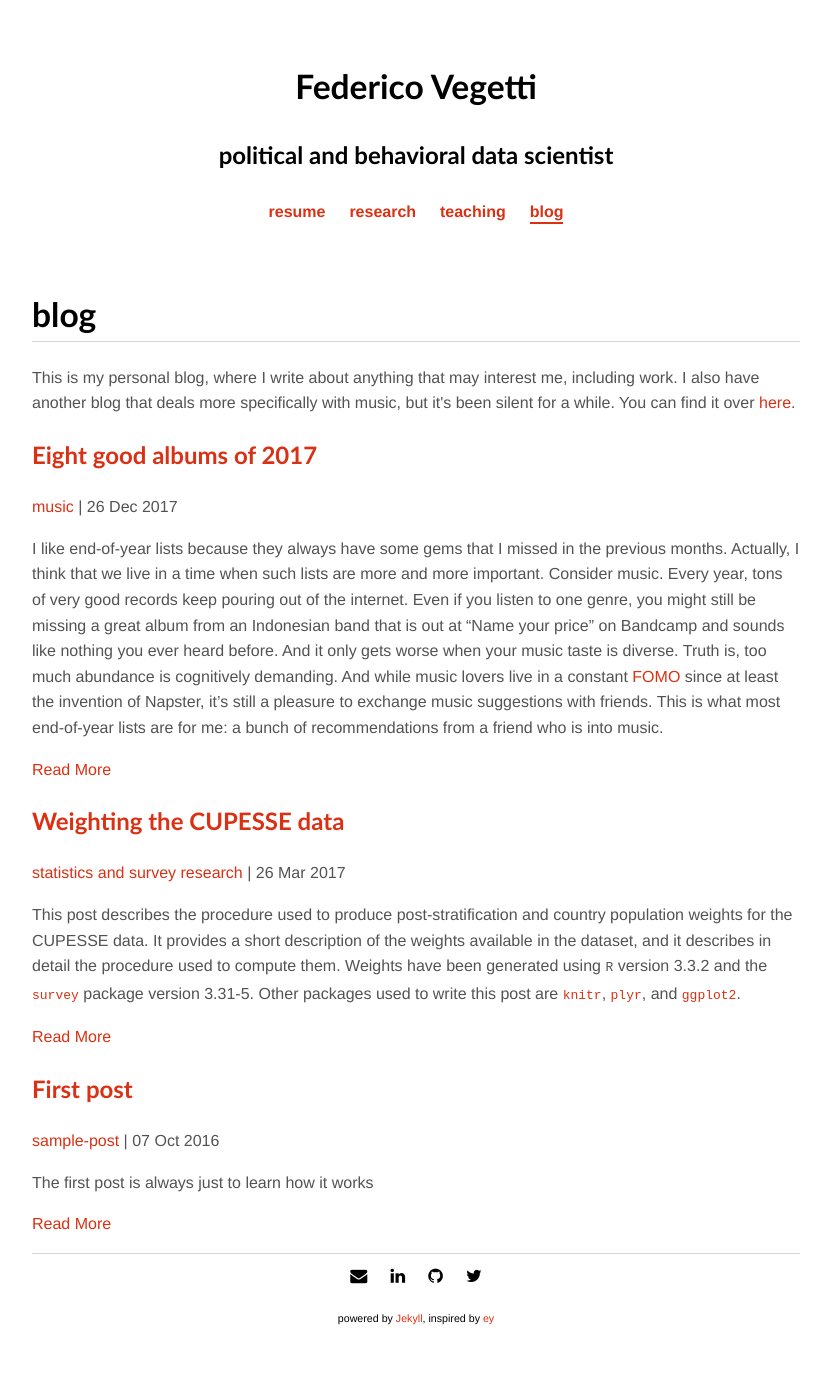
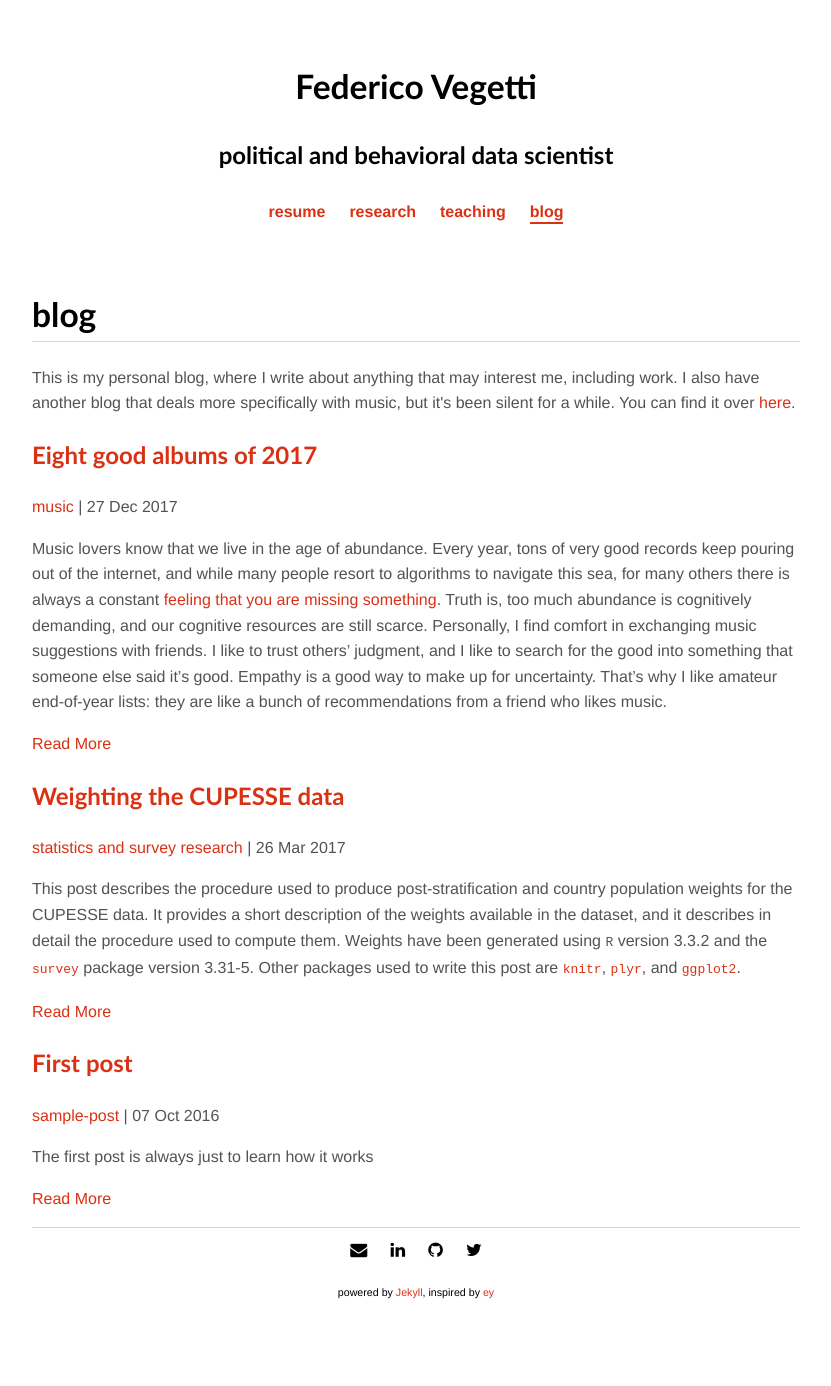
Before and after one commit to federicovegetti/federicovegetti.github.io, a Jekyll site: the page built from blog/index.html, in a window 1280 px wide. Shown: the whole page, without its empty margins (224-1055 px from the left). Built offline with Jekyll 4.4.1, drawn with Linux system fonts in a browser that asks for light colours; the list of posts is cut into pages by our own code; after the commit the page ends 1360 px from its top, so only the background shows below that.

Commit message:
update post

```diff
--- a/_posts/2017-12-26-best-music.md
+++ b/_posts/2017-12-27-best-music.md
@@ -1,20 +1,20 @@
 ---
 layout: post
 title: "Eight good albums of 2017"
-date: 2017-12-26
+date: 2017-12-27
 category: music
 ---
 
-I like end-of-year lists because they always have some gems that I missed in the previous months. Actually, I think that we live in a time when such lists are more and more important. Consider music. Every year, tons of very good records keep pouring out of the internet. Even if you listen to one genre, you might still be missing a great album from an Indonesian band that is out at "Name your price" on Bandcamp and sounds like nothing you ever heard before. And it only gets worse when your music taste is diverse. Truth is, too much abundance is cognitively demanding. And while music lovers live in a constant [FOMO](https://en.wikipedia.org/wiki/Fear_of_missing_out){:target="_blank"} since at least the invention of Napster, it's still a pleasure to exchange music suggestions with friends. This is what most end-of-year lists are for me: a bunch of recommendations from a friend who is into music.
+Music lovers know that we live in the age of abundance. Every year, tons of very good records keep pouring out of the internet, and while many people resort to algorithms to navigate this sea, for many others there is always a constant [feeling that you are missing something](https://en.wikipedia.org/wiki/Fear_of_missing_out){:target="_blank"}. Truth is, too much abundance is cognitively demanding, and our cognitive resources are still scarce. Personally, I find comfort in exchanging music suggestions with friends. I like to trust others' judgment, and I like to search for the good into something that someone else said it's good. Empathy is a good way to make up for uncertainty. That's why I like amateur end-of-year lists: they are like a bunch of recommendations from a friend who likes music.
 
-(Of course, there are also lists that aim at naming the "objectively" best records of the year: usually they all have the same records in them, and usually 90% of those records you already know. To keep the metaphor going, that's like that friend who thinks that talking about music is all about reputation-building through signaling musical sophistication. This post here doesn't aim that high.)
+Of course, there are also professional lists that aim at naming the objectively best records of the year, but they all have the same records in them, and usually it's all stuff that I already know. To keep the metaphor going, that's like that friend who thinks that talking about music is all about reputation-building through signaling musical knowledge or sophistication. I can't empathize with those people.
 
-This list here is neither about the "best albums of 2017", nor about "my favorite albums of 2017". These are just some albums that came out in 2017 and I liked a lot, and I'm recommending to you, my friend. The order in which they appear is rigorously alphabetic. Also, they are all Italian bands, and they all came out on independent record labels. You are not going to find these albums on most other lists that you'll read this year.
+This list here is neither about the "*objectively best albums of 2017*", nor about "*my favorite albums of 2017*". These are just some albums that I liked a lot and I feel like recommending to my music friends. The order in which they appear is rigorously alphabetic. Also, they are all Italian bands, and they all came out on independent record labels. You won't find these albums on most other lists that you'll read these days.
 
 
 # Bennett - Bennett
 <iframe style="border: 0; width: 100%; height: 120px;" src="https://bandcamp.com/EmbeddedPlayer/album=3440629513/size=large/bgcol=ffffff/linkcol=0687f5/tracklist=false/artwork=small/transparent=true/" seamless><a href="http://toloselatrack.bandcamp.com/album/bennett">Bennett by Bennett</a></iframe>
-When this album came out back in June, I kept on playing it on repeat for a few days. This is a great summer record, one that you want to play super loud in your car while driving with an open window. It's both heavy and sludgy like an elephant, and catchy as hell. 90% of the job is done by the guitars. They manage to create a huge wall of sound that gives the record its majestic impact, and they also deliver most of the hooks. The vocals are angry, but in a motivating way. And there is a melodic thread going through every song that makes them personal and recognizable. It reminded me of the video "Fat kid gets revenge" that went viral a few years ago: it's slow, it's powerful, and it feels so *good*.
+When this album came out back in June, I kept on playing it on repeat for a few days. This is a great summer record, one that you want to play super loud in your car while driving with an open window. It's both heavy and sludgy like an elephant, and catchy as hell. 90% of the job is done by the guitars. They manage to create a huge wall of sound that gives the record its majestic impact, and they also deliver most of the hooks. The vocals are angry, but in a motivating way. And there is a melodic thread going through every song that makes their sound very personal and recognizable. It reminded me of the video "Fat kid gets revenge" that went viral a few years ago: it's slow, it's powerful, and it feels so *good*.
 
 **Label**: To lose la track
 
@@ -31,7 +31,7 @@
 
 # Destroy All Gondolas - Laguna di Satana
 <iframe style="border: 0; width: 100%; height: 120px;" src="https://bandcamp.com/EmbeddedPlayer/album=1878456392/size=large/bgcol=ffffff/linkcol=0687f5/tracklist=false/artwork=small/transparent=true/" seamless><a href="http://destroyallgondolas.bandcamp.com/album/laguna-di-satana">Laguna Di Satana by Destroy All Gondolas</a></iframe>
-I like to think of Destroy All Gondolas as a group of men who got sick of hearing the Pulp Fiction theme in every rock bar in Venice, and one day said "You know what? Let's make a band that sounds exactly like this, but thrash metal!" The result is a mix between surf and rock'n'roll, played twice the speed with heavy distortion. And yes, it is as awesome as it sounds. Not much more to say, just a super funny record. If someone in Quentin Tarantino's gang would ever decide to make a new *Grindhouse* movie, Destroy All Gondolas should make the soundtrack.
+I like to think of Destroy All Gondolas as a group of men who got sick of hearing the Pulp Fiction theme in every rock bar in Venice, and one day said "*You know what? Let's make a band that sounds exactly like this, but thrash metal!*" The result is a mix between surf and rock'n'roll, played twice the speed with heavy distortion. And yes, it is as awesome as it sounds. Not much more to say, just a super funny record. If someone in Quentin Tarantino's gang would ever decide to make a new *Grindhouse* movie, Destroy All Gondolas should make the soundtrack.
 
 **Label**: Macina Dischi, Sonatine Produzioni, Shyrec, Deathcrush Distro, Crampi Rec
 
@@ -40,7 +40,7 @@
 
 # Heroin in Tahiti - Remoria
 <iframe style="border: 0; width: 100%; height: 120px;" src="https://bandcamp.com/EmbeddedPlayer/album=2500143138/size=large/bgcol=ffffff/linkcol=0687f5/tracklist=false/artwork=small/transparent=true/" seamless><a href="http://soave.bandcamp.com/album/heroin-in-tahiti-remoria">Heroin in Tahiti - Remoria by soave</a></iframe>
-Talking about how Italian bands should sound to be recognized as authentic by non-Italians, this is an interesting take on it. For context: before being [gang raped by Silvio Berlusconi and Ronald Reagan alike](https://youtu.be/7fjZSJpFiGM){:target="_blank"}, Italian cinema produced a lot of epic low-budget horrors and thrillers that compensated for the lack of good visual effects with [super creepy atmospheres](https://youtu.be/tfrRXmI7kgQ){:target="_blank"}, often [borrowed from Italian folklore](https://youtu.be/WnhDP7yYfNc){:target="_blank"}. Fast forward to 2012, and a few bands are making music inspired by those atmospheres, a sort of hauntological movement called "Italian occult psychedelia". Heroin in Tahiti are like the archetype of this genre. This album is a collection of instrumental tracks built around an interesting concept, an alternate legend of the foundation of Rome where Remus wins the fight with his brother Romolus, and becomes the founder of the city (which is then named *Remoria*). The music is dark and mysterious. There is a lot of tension building up due to a wise use of drones and percussions, which occasionally drops into Mediterranean-flavored melodies and 1970s-proggy synths. This kind of music is supposed to create landscapes for your mind to wander, and this album brings you to places that you don't get to visit too often.
+Talking about how Italian bands should sound to be recognized as authentic by non-Italians, this is an interesting take on it. For context: before being [gang raped by Silvio Berlusconi and Ronald Reagan alike](https://youtu.be/7fjZSJpFiGM){:target="_blank"}, Italian cinema produced a lot of epic low-budget horrors and thrillers that compensated for the lack of good visual effects with [super creepy atmospheres](https://youtu.be/tfrRXmI7kgQ){:target="_blank"}, often [borrowed from Italian folklore](https://youtu.be/WnhDP7yYfNc){:target="_blank"}. Fast forward to 2012, and a few bands are making music inspired by those atmospheres, a sort of hauntological movement called "Italian occult psychedelia". Heroin in Tahiti are like the archetype of this genre. This album is a collection of instrumental tracks built around an interesting concept, an alternate legend of the [founding of Rome](https://en.wikipedia.org/wiki/Romulus_and_Remus){:target="_blank"} where Remus wins the fight with his brother Romolus, and becomes the founder of the city (which is then named *Remoria*). The music is dark and mysterious. There is a lot of tension building up due to a wise use of drones and percussions, which occasionally drops into Mediterranean-flavored melodies and 1970s-proggy synths. This kind of music is supposed to create landscapes for your mind to wander, and this album brings you to places that you don't get to visit too often.
 
 **Label**: Soave
 
@@ -49,7 +49,7 @@
 
 # Julie's Haircut - Invocation And Ritual Dance Of My Demon Twin
 <iframe style="border: 0; width: 100%; height: 120px;" src="https://bandcamp.com/EmbeddedPlayer/album=1228447832/size=large/bgcol=ffffff/linkcol=0687f5/tracklist=false/artwork=small/transparent=true/" seamless><a href="http://julieshaircut.bandcamp.com/album/invocation-and-ritual-dance-of-my-demon-twin">Invocation And Ritual Dance Of My Demon Twin by Julie&#39;s Haircut</a></iframe>
-You want a more traditional trip, without all the esoteric South-Italian stuff? Then this album is the way to go. This is a side of psychedelic music that adheres more to the stylistic features of 70s space-rock and krautrock. The only "strange" elements are some sax parts that sound almost free jazz, and some whispered vocals that give an overall creepy feeling. However, the music never gets boring, and the tension in most songs grows so nicely that sometimes you are 10 minutes into the track and you don't even realize. Recommended for driving, possibly surrounded by some nice landscapes, or at night.
+Otherwise, if you want a more traditional trip, without all the esoteric South-Italian stuff, this album is the way to go. This is a side of psychedelic music that adheres more to the stylistic features of 70s space-rock and krautrock. The result is still quite estranging, with sax parts that some times stray into free jazz, and whispered vocals that add mystery to the atmosphere. However, this album feels much more relaxing and chill than most of the "occult" counterparts in the genre. There is a thread of tension in most songs, but it grows so smoothly that sometimes you are 10 minutes into the track and you don't even realize. Recommended for night driving.
 
 **Label**: Rocket Recordings
 
@@ -76,7 +76,7 @@
 
 # Valerian Swing - Nights
 <iframe style="border: 0; width: 100%; height: 120px;" src="https://bandcamp.com/EmbeddedPlayer/album=4106459270/size=large/bgcol=ffffff/linkcol=0687f5/tracklist=false/artwork=small/transparent=true/" seamless><a href="http://toloselatrack.bandcamp.com/album/nights">Nights by Valerian Swing</a></iframe>
-Valerian Swing make music that is difficult to classify, and to a certain extent even to grasp, but it leaves me completely mesmerized. In philosophy, the "[*sublime*](https://en.wikipedia.org/wiki/Sublime_(philosophy)){:target="_blank"}" is often defined as the property of some things, like [nature](https://commons.wikimedia.org/wiki/File:Caspar_David_Friedrich_-_Wanderer_above_the_sea_of_fog.jpg#/media/File:Caspar_David_Friedrich_-_Wanderer_above_the_sea_of_fog.jpg){:target="_blank"}, that instil in the viewer a sense of total absorption and awe. It is different from "*beauty*", in that whereas something beauty is harmless for you, something sublime has the potential to annihilate your self, to reduce you to *nothing*. Well, I think that this record has something sublime in it. It's like post rock with a lot of electronics, some math riffs, some random free jazz parts where the music loses consistency and almost coordination, and then some anthemic openings. But overall this mix *works*, songs are super catchy and captivating. Don't know what else to say, just that this is an excellent album.
+Valerian Swing make music that is difficult to classify, and to a certain extent even to grasp, but that leaves me completely mesmerized. In philosophy, the "*sublime*" is defined as the property of some things, like [nature](https://upload.wikimedia.org/wikipedia/commons/b/b9/Caspar_David_Friedrich_-_Wanderer_above_the_sea_of_fog.jpg){:target="_blank"}, that instils in the viewer a sense of total absorption and awe. It is different from "*beauty*", in that whereas something beauty is harmless for you, sublime things have the potential to annihilate your self, to reduce you to *nothing*. Well, I think that Valerian Swing have something sublime in their music, especially when they play it live. This record is a good proxy for it though. It's like post rock with a lot of electronics, some math guitar riffs, random free jazz parts where the music seems to lose consistency and almost coordination, and super anthemic openings. Overall this mix works very well. Songs are very captivating, and electronics is used in a way that I've never heard from other bands in the genre. I don't know what else to say, just that this album leaves me every time in total contemplation.
 
 **Label**: To lose la track
 
```
